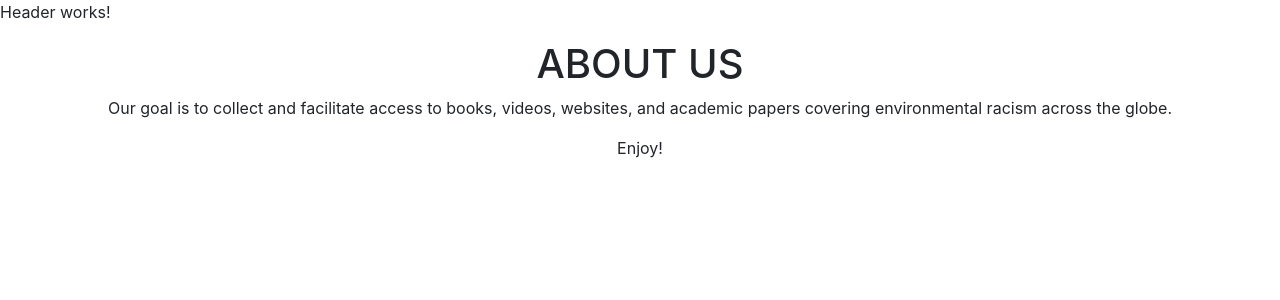
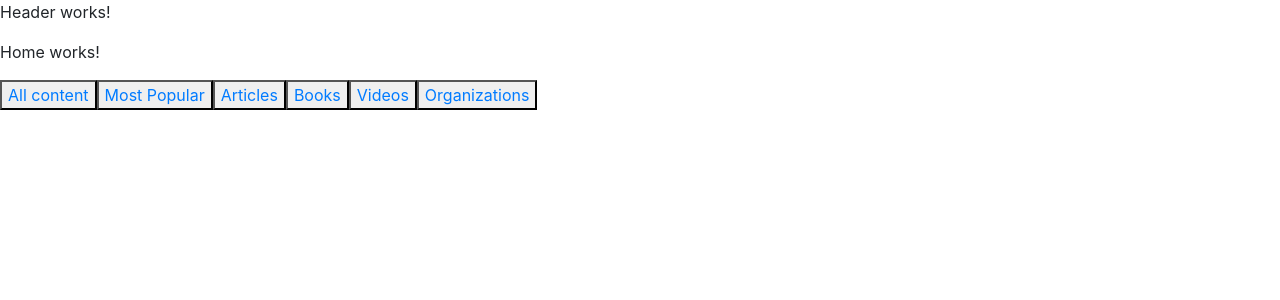
Before and after one commit to curley2121/Enviornmental-Racism, a React (Create React App) app: page / in a window 1280 px wide. Shown: the top 300 px of the page. Built offline with nearby package versions, Linux system fonts and the light colour scheme.

Commit message:
Update App.js

```diff
--- a/src/components/App.js
+++ b/src/components/App.js
@@ -1,4 +1,4 @@
-import React, { useState } from 'react';
+import React from 'react';
 import StoreContextProvider from '../contexts/StoreContext.js';
 import "./App.css";
 import css from "./App.module.css";
@@ -17,8 +17,6 @@ import {
 } from "react-router-dom";
 
 function App() {
-  const [page, setPage] = useState('home');
-
 
   return (
     <Router basename={process.env.PUBLIC_URL}>
@@ -36,8 +34,11 @@ function App() {
           <Route path="/home">
               <Home />
           </Route>
+          <Route path="/about">
+              <About />
+          </Route>
           <Route path="/">
-              <About />
+              <Home />
           </Route>
         </Switch>
       </main>
```
